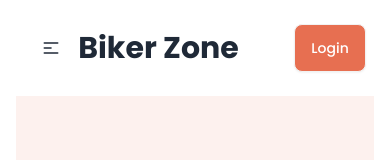
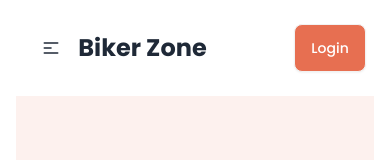
Before and after one commit to najmulhaqueniloy/biker-zone, a plain HTML site: page index.html in a window 390 px wide. Shown: the top 160 px of the page. Drawn offline with nearby package versions, Linux system fonts and the light colour scheme.

Commit message:
updated responsiveness

```diff
--- a/index.html
+++ b/index.html
@@ -40,7 +40,7 @@
     }
   </script>
 </head >
-<body class="font-poppins container mx-auto">
+<body class="font-poppins max-w-screen-xl mx-auto">
   <!-- Header Section -->
     <header class="w-11/12 md:w-4/5 mx-auto">
       <!-- Navbar -->
@@ -71,7 +71,7 @@
                 <li><a>Contact</a></li>
               </ul>
             </div>
-            <a class="text-3xl font-bold cursor-pointer">Biker Zone</a>
+            <a class="text-2xl sm:text-3xl font-bold cursor-pointer">Biker Zone</a>
           </div>
           <div class=" hidden lg:flex">
             <ul class="menu menu-horizontal px-1">
```
